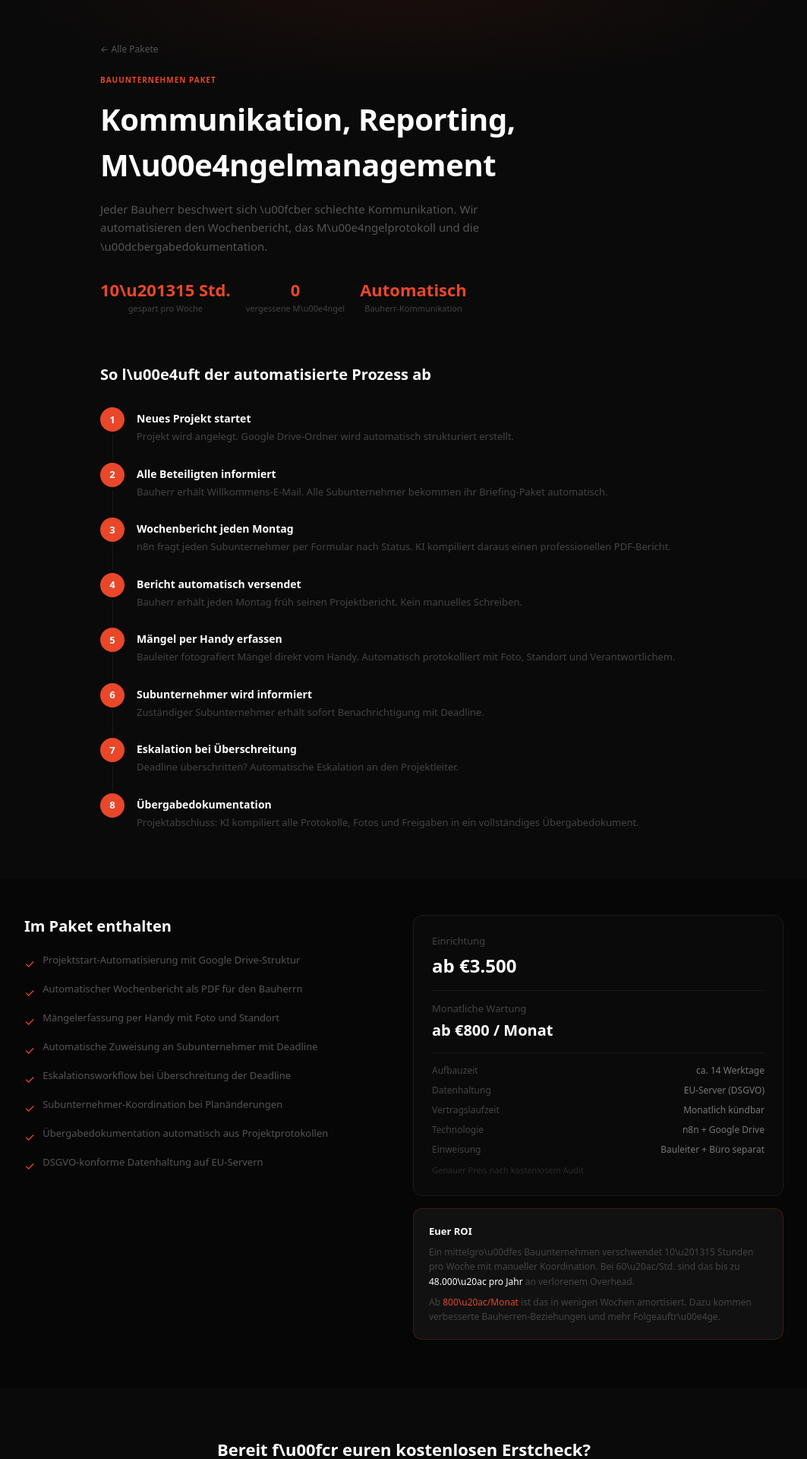
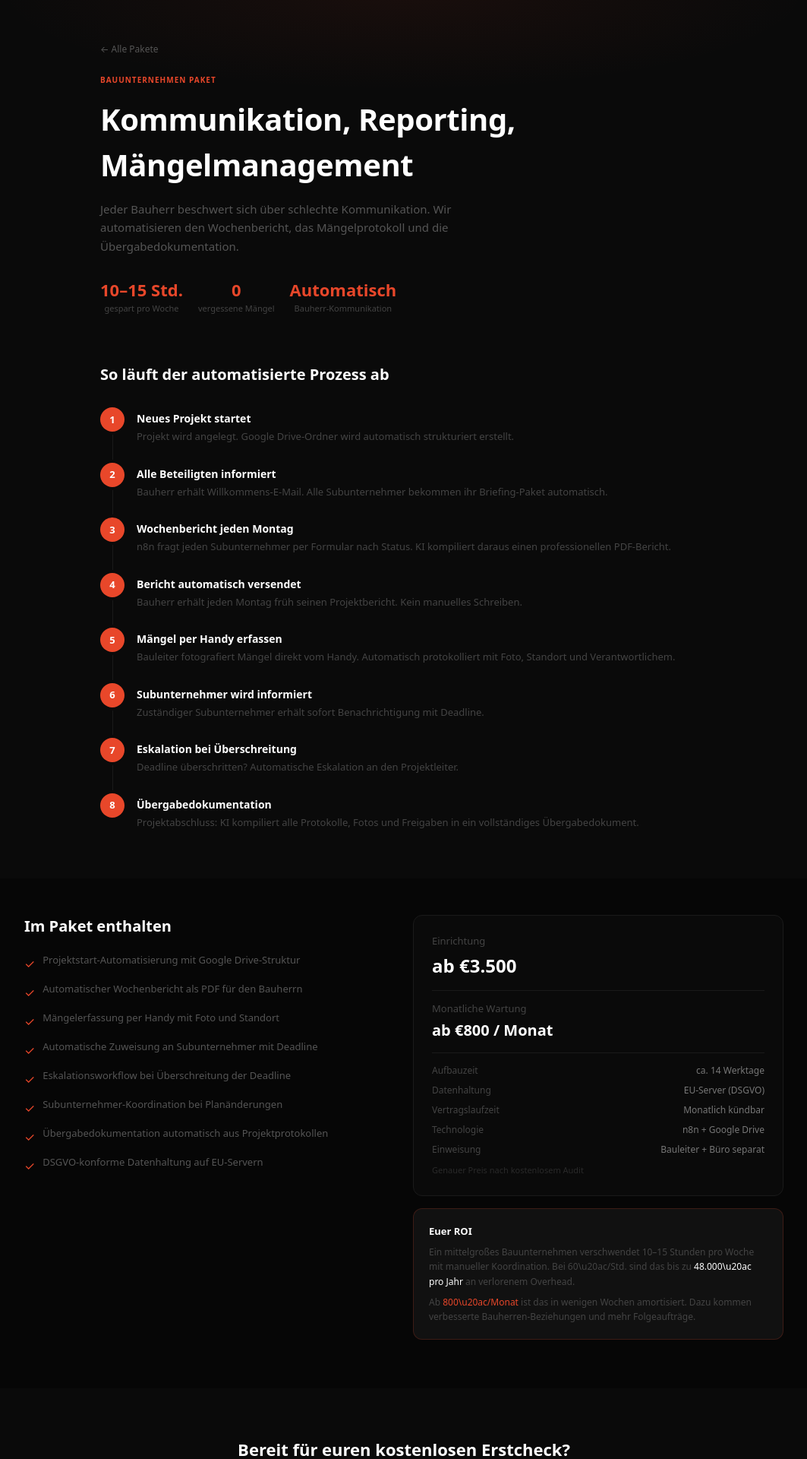
Before and after one commit to hertleanjuli-afk/praxisnova-website, a Next.js app: page /automatisierung/bau in a window 1280 px wide. Shown: the part 80-2000 px from the top of the page at 76% size, without its empty margins (108-1171 px from the left). Built offline with nearby package versions, Linux system fonts and the light colour scheme.

Commit message:
Fix alle Umlaute

```diff
--- a/src/app/automatisierung/bau/page.tsx
+++ b/src/app/automatisierung/bau/page.tsx
@@ -8,13 +8,13 @@
 
 const STEPS = [
   { num: '1', title: 'Neues Projekt startet', detail: 'Projekt wird angelegt. Google Drive-Ordner wird automatisch strukturiert erstellt.' },
-  { num: '2', title: 'Alle Beteiligten informiert', detail: 'Bauherr erh\u00e4lt Willkommens-E-Mail. Alle Subunternehmer bekommen ihr Briefing-Paket automatisch.' },
+  { num: '2', title: 'Alle Beteiligten informiert', detail: 'Bauherr erhält Willkommens-E-Mail. Alle Subunternehmer bekommen ihr Briefing-Paket automatisch.' },
   { num: '3', title: 'Wochenbericht jeden Montag', detail: 'n8n fragt jeden Subunternehmer per Formular nach Status. KI kompiliert daraus einen professionellen PDF-Bericht.' },
-  { num: '4', title: 'Bericht automatisch versendet', detail: 'Bauherr erh\u00e4lt jeden Montag fr\u00fch seinen Projektbericht. Kein manuelles Schreiben.' },
-  { num: '5', title: 'M\u00e4ngel per Handy erfassen', detail: 'Bauleiter fotografiert M\u00e4ngel direkt vom Handy. Automatisch protokolliert mit Foto, Standort und Verantwortlichem.' },
-  { num: '6', title: 'Subunternehmer wird informiert', detail: 'Zust\u00e4ndiger Subunternehmer erh\u00e4lt sofort Benachrichtigung mit Deadline.' },
-  { num: '7', title: 'Eskalation bei \u00dcberschreitung', detail: 'Deadline \u00fcberschritten? Automatische Eskalation an den Projektleiter.' },
-  { num: '8', title: '\u00dcbergabedokumentation', detail: 'Projektabschluss: KI kompiliert alle Protokolle, Fotos und Freigaben in ein vollst\u00e4ndiges \u00dcbergabedokument.' },
+  { num: '4', title: 'Bericht automatisch versendet', detail: 'Bauherr erhält jeden Montag früh seinen Projektbericht. Kein manuelles Schreiben.' },
+  { num: '5', title: 'Mängel per Handy erfassen', detail: 'Bauleiter fotografiert Mängel direkt vom Handy. Automatisch protokolliert mit Foto, Standort und Verantwortlichem.' },
+  { num: '6', title: 'Subunternehmer wird informiert', detail: 'Zuständiger Subunternehmer erhält sofort Benachrichtigung mit Deadline.' },
+  { num: '7', title: 'Eskalation bei Überschreitung', detail: 'Deadline überschritten? Automatische Eskalation an den Projektleiter.' },
+  { num: '8', title: 'Übergabedokumentation', detail: 'Projektabschluss: KI kompiliert alle Protokolle, Fotos und Freigaben in ein vollständiges Übergabedokument.' },
 ];
 
 export default function BauPage() {
@@ -30,19 +30,19 @@
           </Link>
           <div style={{ fontSize: 10, color: CORAL, fontWeight: 600, textTransform: 'uppercase', letterSpacing: '0.1em', marginBottom: 14 }}>Bauunternehmen Paket</div>
           <h1 style={{ fontSize: 'clamp(26px, 4vw, 40px)', fontWeight: 700, letterSpacing: '-0.4px', margin: '0 0 16px' }}>
-            Kommunikation, Reporting, M\u00e4ngelmanagement
+            Kommunikation, Reporting, Mängelmanagement
           </h1>
           <p style={{ fontSize: 15, color: '#555', lineHeight: 1.65, margin: '0 0 28px', maxWidth: 560 }}>
-            Jeder Bauherr beschwert sich \u00fcber schlechte Kommunikation. Wir automatisieren den Wochenbericht, das M\u00e4ngelprotokoll und die \u00dcbergabedokumentation.
+            Jeder Bauherr beschwert sich über schlechte Kommunikation. Wir automatisieren den Wochenbericht, das Mängelprotokoll und die Übergabedokumentation.
           </p>
           <div style={{ display: 'flex', gap: 20, flexWrap: 'wrap' }}>
             <div style={{ textAlign: 'center' }}>
-              <div style={{ fontSize: 22, fontWeight: 700, color: CORAL }}>10\u201315 Std.</div>
+              <div style={{ fontSize: 22, fontWeight: 700, color: CORAL }}>10–15 Std.</div>
               <div style={{ fontSize: 11, color: '#444' }}>gespart pro Woche</div>
             </div>
             <div style={{ textAlign: 'center' }}>
               <div style={{ fontSize: 22, fontWeight: 700, color: CORAL }}>0</div>
-              <div style={{ fontSize: 11, color: '#444' }}>vergessene M\u00e4ngel</div>
+              <div style={{ fontSize: 11, color: '#444' }}>vergessene Mängel</div>
             </div>
             <div style={{ textAlign: 'center' }}>
               <div style={{ fontSize: 22, fontWeight: 700, color: CORAL }}>Automatisch</div>
@@ -54,7 +54,7 @@
 
       <section style={{ padding: '16px 32px 64px' }}>
         <div style={{ maxWidth: 800, margin: '0 auto' }}>
-          <h2 style={{ fontSize: 20, fontWeight: 600, marginBottom: 28 }}>So l\u00e4uft der automatisierte Prozess ab</h2>
+          <h2 style={{ fontSize: 20, fontWeight: 600, marginBottom: 28 }}>So läuft der automatisierte Prozess ab</h2>
           <div style={{ display: 'flex', flexDirection: 'column', gap: 0 }}>
             {STEPS.map((step, i) => (
               <div key={i} style={{ display: 'flex', gap: 0 }}>
@@ -81,12 +81,12 @@
               <h2 style={{ fontSize: 20, fontWeight: 600, marginBottom: 20 }}>Im Paket enthalten</h2>
               {[
                 'Projektstart-Automatisierung mit Google Drive-Struktur',
-                'Automatischer Wochenbericht als PDF f\u00fcr den Bauherrn',
-                'M\u00e4ngelerfassung per Handy mit Foto und Standort',
+                'Automatischer Wochenbericht als PDF für den Bauherrn',
+                'Mängelerfassung per Handy mit Foto und Standort',
                 'Automatische Zuweisung an Subunternehmer mit Deadline',
-                'Eskalationsworkflow bei \u00dcberschreitung der Deadline',
-                'Subunternehmer-Koordination bei Plan\u00e4nderungen',
-                '\u00dcbergabedokumentation automatisch aus Projektprotokollen',
+                'Eskalationsworkflow bei Überschreitung der Deadline',
+                'Subunternehmer-Koordination bei Planänderungen',
+                'Übergabedokumentation automatisch aus Projektprotokollen',
                 'DSGVO-konforme Datenhaltung auf EU-Servern',
               ].map((item, i) => (
                 <div key={i} style={{ display: 'flex', gap: 10, alignItems: 'flex-start', marginBottom: 12 }}>
@@ -107,9 +107,9 @@
                 {[
                   ['Aufbauzeit', 'ca. 14 Werktage'],
                   ['Datenhaltung', 'EU-Server (DSGVO)'],
-                  ['Vertragslaufzeit', 'Monatlich k\u00fcndbar'],
+                  ['Vertragslaufzeit', 'Monatlich kündbar'],
                   ['Technologie', 'n8n + Google Drive'],
-                  ['Einweisung', 'Bauleiter + B\u00fcro separat'],
+                  ['Einweisung', 'Bauleiter + Büro separat'],
                 ].map(([k, v]) => (
                   <div key={k} style={{ display: 'flex', justifyContent: 'space-between', marginBottom: 8 }}>
                     <span style={{ fontSize: 12, color: '#444' }}>{k}</span>
@@ -122,10 +122,10 @@
               <div style={{ background: '#111', border: `1px solid ${CORAL}33`, borderRadius: 12, padding: 20 }}>
                 <div style={{ fontSize: 13, fontWeight: 600, color: '#fff', marginBottom: 8 }}>Euer ROI</div>
                 <p style={{ fontSize: 12, color: '#444', lineHeight: 1.6, margin: '0 0 8px' }}>
-                  Ein mittelgro\u00dfes Bauunternehmen verschwendet 10\u201315 Stunden pro Woche mit manueller Koordination. Bei 60\u20ac/Std. sind das bis zu <span style={{ color: '#fff' }}>48.000\u20ac pro Jahr</span> an verlorenem Overhead.
+                  Ein mittelgroßes Bauunternehmen verschwendet 10–15 Stunden pro Woche mit manueller Koordination. Bei 60\u20ac/Std. sind das bis zu <span style={{ color: '#fff' }}>48.000\u20ac pro Jahr</span> an verlorenem Overhead.
                 </p>
                 <p style={{ fontSize: 12, color: '#444', lineHeight: 1.6, margin: 0 }}>
-                  Ab <span style={{ color: CORAL }}>800\u20ac/Monat</span> ist das in wenigen Wochen amortisiert. Dazu kommen verbesserte Bauherren-Beziehungen und mehr Folgeauftr\u00e4ge.
+                  Ab <span style={{ color: CORAL }}>800\u20ac/Monat</span> ist das in wenigen Wochen amortisiert. Dazu kommen verbesserte Bauherren-Beziehungen und mehr Folgeaufträge.
                 </p>
               </div>
             </div>
@@ -134,7 +134,7 @@
       </section>
 
       <section style={{ padding: '64px 32px', textAlign: 'center' }}>
-        <h2 style={{ fontSize: 22, fontWeight: 600, margin: '0 0 12px' }}>Bereit f\u00fcr euren kostenlosen Erstcheck?</h2>
+        <h2 style={{ fontSize: 22, fontWeight: 600, margin: '0 0 12px' }}>Bereit für euren kostenlosen Erstcheck?</h2>
         <p style={{ fontSize: 14, color: '#555', margin: '0 0 24px', lineHeight: 1.6 }}>
           Wir analysieren eure aktuellen Prozesse in 30 Minuten und zeigen euch genau, wo Automatisierung sofort wirkt.
         </p>
--- a/src/app/automatisierung/handwerk/page.tsx
+++ b/src/app/automatisierung/handwerk/page.tsx
@@ -10,10 +10,10 @@
 const STEPS = [
   { num: '1', title: 'Anfrage kommt an', detail: 'E-Mail, Website-Formular oder WhatsApp. n8n liest die Nachricht automatisch aus.' },
   { num: '2', title: 'KI erfasst Jobdetails', detail: 'Art des Auftrags, Adresse, Dringlichkeit und Kontaktdaten werden automatisch extrahiert.' },
-  { num: '3', title: 'Best\u00e4tigung in 2 Minuten', detail: 'Kunde erh\u00e4lt sofort eine professionelle Eingangsbestätigung, 24/7.' },
-  { num: '4', title: 'Termin online gebucht', detail: 'Kunde bucht Vor-Ort-Termin selbst \u00fcber Cal.com. Keine Telefonate.' },
-  { num: '5', title: 'KI-Angebot vom Handy', detail: 'Meister f\u00fcllt kurzes Formular nach dem Termin. KI erstellt Angebot als PDF.' },
-  { num: '6', title: 'Meister pr\u00fcft und sendet', detail: 'Angebot wird mit einem Klick freigegeben und automatisch an den Kunden gesendet.' },
+  { num: '3', title: 'Bestätigung in 2 Minuten', detail: 'Kunde erhält sofort eine professionelle Eingangsbestätigung, 24/7.' },
+  { num: '4', title: 'Termin online gebucht', detail: 'Kunde bucht Vor-Ort-Termin selbst über Cal.com. Keine Telefonate.' },
+  { num: '5', title: 'KI-Angebot vom Handy', detail: 'Meister füllt kurzes Formular nach dem Termin. KI erstellt Angebot als PDF.' },
+  { num: '6', title: 'Meister prüft und sendet', detail: 'Angebot wird mit einem Klick freigegeben und automatisch an den Kunden gesendet.' },
   { num: '7', title: 'Rechnung nach Auftragsabschluss', detail: 'Auftrag abgeschlossen: Rechnung wird automatisch als ZUGFeRD E-Rechnung erstellt und versendet.' },
   { num: '8', title: 'Mahnwesen automatisch', detail: 'Unbezahlt nach 14 Tagen: Erinnerung. Nach 28 Tagen: Mahnung. Alles automatisch.' },
   { num: '9', title: 'Google-Bewertung anfordern', detail: '3 Tage nach Abschluss: automatische Bewertungsanfrage per WhatsApp oder E-Mail.' },
@@ -35,7 +35,7 @@
             Anfragen, Angebote, Rechnungen automatisiert
           </h1>
           <p style={{ fontSize: 15, color: '#555', lineHeight: 1.65, margin: '0 0 28px', maxWidth: 560 }}>
-            Ihr verliert jeden Monat Auftr\u00e4ge, weil ihr zu sp\u00e4t antwortet und Angebote zu lange brauchen. Wir automatisieren alles zwischen Anfrage und Rechnung.
+            Ihr verliert jeden Monat Aufträge, weil ihr zu spät antwortet und Angebote zu lange brauchen. Wir automatisieren alles zwischen Anfrage und Rechnung.
           </p>
           <div style={{ display: 'flex', gap: 20, flexWrap: 'wrap' }}>
             <div style={{ textAlign: 'center' }}>
@@ -56,7 +56,7 @@
 
       <section style={{ padding: '16px 32px 64px' }}>
         <div style={{ maxWidth: 800, margin: '0 auto' }}>
-          <h2 style={{ fontSize: 20, fontWeight: 600, marginBottom: 28 }}>So l\u00e4uft der automatisierte Prozess ab</h2>
+          <h2 style={{ fontSize: 20, fontWeight: 600, marginBottom: 28 }}>So läuft der automatisierte Prozess ab</h2>
           <div style={{ display: 'flex', flexDirection: 'column', gap: 0 }}>
             {STEPS.map((step, i) => (
               <div key={i} style={{ display: 'flex', gap: 0 }}>
@@ -100,7 +100,7 @@
               <div style={{ background: '#111', border: `1px solid ${CORAL}33`, borderRadius: 10, padding: 18, marginTop: 20 }}>
                 <div style={{ fontSize: 12, fontWeight: 600, color: CORAL, marginBottom: 8 }}>Rechtlicher Vorteil</div>
                 <p style={{ fontSize: 12, color: '#444', lineHeight: 1.6, margin: 0 }}>
-                  Seit Januar 2025 m\u00fcssen alle deutschen Unternehmen E-Rechnungen im ZUGFeRD/XRechnung-Format empfangen k\u00f6nnen. Dieses Paket beinhaltet GoBD-konforme, ZUGFeRD-Rechnungen. Euer Steuerberater wird es euch danken.
+                  Seit Januar 2025 müssen alle deutschen Unternehmen E-Rechnungen im ZUGFeRD/XRechnung-Format empfangen können. Dieses Paket beinhaltet GoBD-konforme, ZUGFeRD-Rechnungen. Euer Steuerberater wird es euch danken.
                 </p>
               </div>
             </div>
@@ -116,7 +116,7 @@
                 {[
                   ['Aufbauzeit', 'ca. 10 Werktage'],
                   ['Datenhaltung', 'EU-Server (DSGVO)'],
-                  ['Vertragslaufzeit', 'Monatlich k\u00fcndbar'],
+                  ['Vertragslaufzeit', 'Monatlich kündbar'],
                   ['Format', 'ZUGFeRD / XRechnung'],
                   ['Einweisung', '1h Telefontermin inklusive'],
                 ].map(([k, v]) => (
@@ -131,7 +131,7 @@
               <div style={{ background: '#111', border: `1px solid ${CORAL}33`, borderRadius: 12, padding: 20 }}>
                 <div style={{ fontSize: 13, fontWeight: 600, color: '#fff', marginBottom: 8 }}>Euer ROI</div>
                 <p style={{ fontSize: 12, color: '#444', lineHeight: 1.6, margin: '0 0 8px' }}>
-                  Ein 3-Personen-Betrieb verbringt 6\u20138 Stunden pro Woche mit Admin. Bei 60\u20ac/Std. Opportunit\u00e4tskosten sind das bis zu <span style={{ color: '#fff' }}>20.000\u20ac verschwendet pro Jahr</span>.
+                  Ein 3-Personen-Betrieb verbringt 6–8 Stunden pro Woche mit Admin. Bei 60\u20ac/Std. Opportunitätskosten sind das bis zu <span style={{ color: '#fff' }}>20.000\u20ac verschwendet pro Jahr</span>.
                 </p>
                 <p style={{ fontSize: 12, color: '#444', lineHeight: 1.6, margin: 0 }}>
                   Ab <span style={{ color: CORAL }}>500\u20ac/Monat</span> ist das schon nach wenigen Wochen amortisiert.
@@ -143,7 +143,7 @@
       </section>
 
       <section style={{ padding: '64px 32px', textAlign: 'center' }}>
-        <h2 style={{ fontSize: 22, fontWeight: 600, margin: '0 0 12px' }}>Bereit f\u00fcr euren kostenlosen Erstcheck?</h2>
+        <h2 style={{ fontSize: 22, fontWeight: 600, margin: '0 0 12px' }}>Bereit für euren kostenlosen Erstcheck?</h2>
         <p style={{ fontSize: 14, color: '#555', margin: '0 0 24px', lineHeight: 1.6 }}>
           Wir analysieren eure aktuellen Prozesse in 30 Minuten und zeigen euch genau, wo Automatisierung sofort wirkt.
         </p>
--- a/src/app/automatisierung/immobilien/page.tsx
+++ b/src/app/automatisierung/immobilien/page.tsx
@@ -9,9 +9,9 @@
 
 const STEPS = [
   { num: '1', title: 'Lead kommt an', detail: 'Anfrage aus ImmoScout24, Immowelt oder eurer Website landet automatisch in n8n' },
-  { num: '2', title: 'KI bewertet den Lead', detail: 'Score 1\u201310 anhand von Kaufbereitschaft, Budget-Hinweisen und Anfragentext' },
-  { num: '3', title: 'CRM wird aktualisiert', detail: 'Hei\u00dfer Lead wird automatisch als Kontakt in eurem CRM angelegt (onOffice u.a.)' },
-  { num: '4', title: 'Antwort in 2 Minuten', detail: 'Personalisierte Best\u00e4tigung mit Objektnamen wird sofort versendet' },
+  { num: '2', title: 'KI bewertet den Lead', detail: 'Score 1–10 anhand von Kaufbereitschaft, Budget-Hinweisen und Anfragentext' },
+  { num: '3', title: 'CRM wird aktualisiert', detail: 'Heißer Lead wird automatisch als Kontakt in eurem CRM angelegt (onOffice u.a.)' },
+  { num: '4', title: 'Antwort in 2 Minuten', detail: 'Personalisierte Bestätigung mit Objektnamen wird sofort versendet' },
   { num: '5', title: 'Besichtigung gebucht', detail: 'Interessent bucht Termin online. Erinnerungen 24h und 1h vorher automatisch.' },
   { num: '6', title: 'Follow-up nach Besichtigung', detail: '2 Stunden nach dem Termin: automatische Nachfass-E-Mail' },
   { num: '7', title: 'Bewertungsanfrage', detail: 'Nach erfolgreichem Abschluss: automatische Google-Bewertungsanfrage' },
@@ -47,7 +47,7 @@
             </div>
             <div style={{ textAlign: 'center' }}>
               <div style={{ fontSize: 22, fontWeight: 700, color: CORAL }}>21x</div>
-              <div style={{ fontSize: 11, color: '#444' }}>h\u00f6here Abschlusswahrscheinlichkeit</div>
+              <div style={{ fontSize: 11, color: '#444' }}>höhere Abschlusswahrscheinlichkeit</div>
             </div>
           </div>
         </div>
@@ -56,7 +56,7 @@
       {/* WORKFLOW */}
       <section style={{ padding: '16px 32px 64px' }}>
         <div style={{ maxWidth: 800, margin: '0 auto' }}>
-          <h2 style={{ fontSize: 20, fontWeight: 600, marginBottom: 28 }}>So l\u00e4uft der automatisierte Prozess ab</h2>
+          <h2 style={{ fontSize: 20, fontWeight: 600, marginBottom: 28 }}>So läuft der automatisierte Prozess ab</h2>
           <div style={{ display: 'flex', flexDirection: 'column', gap: 0 }}>
             {STEPS.map((step, i) => (
               <div key={i} style={{ display: 'flex', gap: 0 }}>
@@ -85,12 +85,12 @@
               {[
                 'Lead-Erfassung aus ImmoScout24, Immowelt und Website-Formular',
                 'KI-basiertes Lead-Scoring mit automatischer Weiterleitung',
-                'Automatische CRM-Bef\u00fcllung (onOffice, FlowFact, Propstack u.a.)',
+                'Automatische CRM-Befüllung (onOffice, FlowFact, Propstack u.a.)',
                 'Personalisierte Erstantwort innerhalb von 2 Minuten',
                 'Online-Terminbuchung mit automatischen Erinnerungen (24h + 1h)',
                 'Nachfass-Sequenz nach der Besichtigung',
                 'Automatische Google-Bewertungsanfrage nach Abschluss',
-                'DSGVO-konforme Einwilligungspr\u00fcfung und Audit-Log',
+                'DSGVO-konforme Einwilligungsprüfung und Audit-Log',
               ].map((item, i) => (
                 <div key={i} style={{ display: 'flex', gap: 10, alignItems: 'flex-start', marginBottom: 12 }}>
                   <span style={{ color: CORAL, flexShrink: 0, marginTop: 2 }}>&#10003;</span>
@@ -109,7 +109,7 @@
                 {[
                   ['Aufbauzeit', 'ca. 10 Werktage'],
                   ['Datenhaltung', 'EU-Server (DSGVO)'],
-                  ['Vertragslaufzeit', 'Monatlich k\u00fcndbar'],
+                  ['Vertragslaufzeit', 'Monatlich kündbar'],
                   ['Technologie', 'n8n + Make (EU)'],
                   ['Einweisung', '1h Telefontermin inklusive'],
                 ].map(([k, v]) => (
@@ -124,11 +124,11 @@
               <div style={{ background: '#111', border: `1px solid ${CORAL}33`, borderRadius: 12, padding: 20 }}>
                 <div style={{ fontSize: 13, fontWeight: 600, color: '#fff', marginBottom: 8 }}>Euer ROI</div>
                 <p style={{ fontSize: 12, color: '#444', lineHeight: 1.6, margin: '0 0 8px' }}>
-                  Ein typischer Makler verbringt 5\u201310 Stunden pro Monat mit manuellem Lead-Management.
+                  Ein typischer Makler verbringt 5–10 Stunden pro Monat mit manuellem Lead-Management.
                   Bei einem Stundensatz von 80\u20ac sind das bis zu <span style={{ color: '#fff' }}>800\u20ac verschwendet pro Monat</span>.
                 </p>
                 <p style={{ fontSize: 12, color: '#444', lineHeight: 1.6, margin: 0 }}>
-                  Reaktion in unter 2 Minuten erh\u00f6ht die Abschlusswahrscheinlichkeit um das <span style={{ color: CORAL }}>21-fache</span>.
+                  Reaktion in unter 2 Minuten erhöht die Abschlusswahrscheinlichkeit um das <span style={{ color: CORAL }}>21-fache</span>.
                 </p>
               </div>
             </div>
@@ -138,7 +138,7 @@
 
       {/* CTA */}
       <section style={{ padding: '64px 32px', textAlign: 'center' }}>
-        <h2 style={{ fontSize: 22, fontWeight: 600, margin: '0 0 12px' }}>Bereit f\u00fcr euren kostenlosen Erstcheck?</h2>
+        <h2 style={{ fontSize: 22, fontWeight: 600, margin: '0 0 12px' }}>Bereit für euren kostenlosen Erstcheck?</h2>
         <p style={{ fontSize: 14, color: '#555', margin: '0 0 24px', lineHeight: 1.6 }}>
           Wir analysieren euren aktuellen Lead-Prozess in 30 Minuten und zeigen euch genau, wo Automatisierung sofort wirkt.
         </p>
--- a/src/app/automatisierung/page.tsx
+++ b/src/app/automatisierung/page.tsx
@@ -21,17 +21,17 @@
     href: '/automatisierung/immobilien',
     label: 'Immobilienmakler',
     tagline: 'Kein Lead geht mehr verloren',
-    desc: 'Von der Portalanfrage bis zum gebuchten Besichtigungstermin vollst\u00e4ndig automatisiert. Antwortzeit: unter 2 Minuten.',
-    features: ['Lead-Erfassung aus ImmoScout24 & Website', 'KI-basiertes Lead-Scoring', 'Automatische CRM-Bef\u00fcllung (onOffice u.a.)', 'Besichtigung online buchen mit Erinnerungen', 'Follow-up & Google-Bewertungsanfragen'],
+    desc: 'Von der Portalanfrage bis zum gebuchten Besichtigungstermin vollständig automatisiert. Antwortzeit: unter 2 Minuten.',
+    features: ['Lead-Erfassung aus ImmoScout24 & Website', 'KI-basiertes Lead-Scoring', 'Automatische CRM-Befüllung (onOffice u.a.)', 'Besichtigung online buchen mit Erinnerungen', 'Follow-up & Google-Bewertungsanfragen'],
     price: 'ab \u20ac2.500',
     retainer: '+ ab \u20ac600 / Monat',
-    roi: 'Spart 5\u201310 Stunden Admin / Monat',
+    roi: 'Spart 5–10 Stunden Admin / Monat',
   },
   {
     href: '/automatisierung/handwerk',
     label: 'Handwerksbetriebe',
     tagline: 'Anfragen, Angebote, Rechnungen automatisiert',
-    desc: 'Vom eingehenden Kundenauftrag bis zur bezahlten Rechnung l\u00e4uft alles automatisch. Inklusive ZUGFeRD E-Rechnung.',
+    desc: 'Vom eingehenden Kundenauftrag bis zur bezahlten Rechnung läuft alles automatisch. Inklusive ZUGFeRD E-Rechnung.',
     features: ['Automatische Anfragebestätigung in 2 Minuten', 'KI-Angebotsgenerierung vom Handy aus', 'Online-Terminbuchung ohne Telefon', 'Automatische Rechnungen (ZUGFeRD-konform)', 'Mahnwesen & Bewertungsanfragen'],
     price: 'ab \u20ac1.800',
     retainer: '+ ab \u20ac500 / Monat',
@@ -41,12 +41,12 @@
   {
     href: '/automatisierung/bau',
     label: 'Bauunternehmen',
-    tagline: 'Kommunikation, Reporting, M\u00e4ngelmanagement',
-    desc: 'Automatischer Wochenbericht f\u00fcr den Bauherrn, M\u00e4ngeltracking mit Eskalation und digitale \u00dcbergabedokumentation.',
-    features: ['Projektstart-Automatisierung', 'Automatischer Wochenbericht f\u00fcr Bauherrn', 'M\u00e4ngelmanagement mit Eskalation', 'Subunternehmer-Koordination', '\u00dcbergabedokumentation automatisch'],
+    tagline: 'Kommunikation, Reporting, Mängelmanagement',
+    desc: 'Automatischer Wochenbericht für den Bauherrn, Mängeltracking mit Eskalation und digitale Übergabedokumentation.',
+    features: ['Projektstart-Automatisierung', 'Automatischer Wochenbericht für Bauherrn', 'Mängelmanagement mit Eskalation', 'Subunternehmer-Koordination', 'Übergabedokumentation automatisch'],
     price: 'ab \u20ac3.500',
     retainer: '+ ab \u20ac800 / Monat',
-    roi: 'Spart 10\u201315 Stunden Koordination / Woche',
+    roi: 'Spart 10–15 Stunden Koordination / Woche',
   },
 ];
 
@@ -64,7 +64,7 @@
           </h1>
           <p style={{ fontSize: 15, color: '#555', lineHeight: 1.65, margin: '0 0 32px' }}>
             Jedes Paket ist produktisiert, sofort einsetzbar und DSGVO-konform auf EU-Servern.
-            Der genaue Preis h\u00e4ngt von euren bestehenden Tools ab und wird im kostenlosen Audit festgelegt.
+            Der genaue Preis hängt von euren bestehenden Tools ab und wird im kostenlosen Audit festgelegt.
           </p>
           <a href="https://calendly.com/meyer-samantha-praxisnovaai/30min" target="_blank" rel="noreferrer"
             style={{ display: 'inline-block', background: CORAL, color: '#fff', padding: '12px 28px', borderRadius: 8, fontSize: 14, fontWeight: 700, textDecoration: 'none' }}>
```
